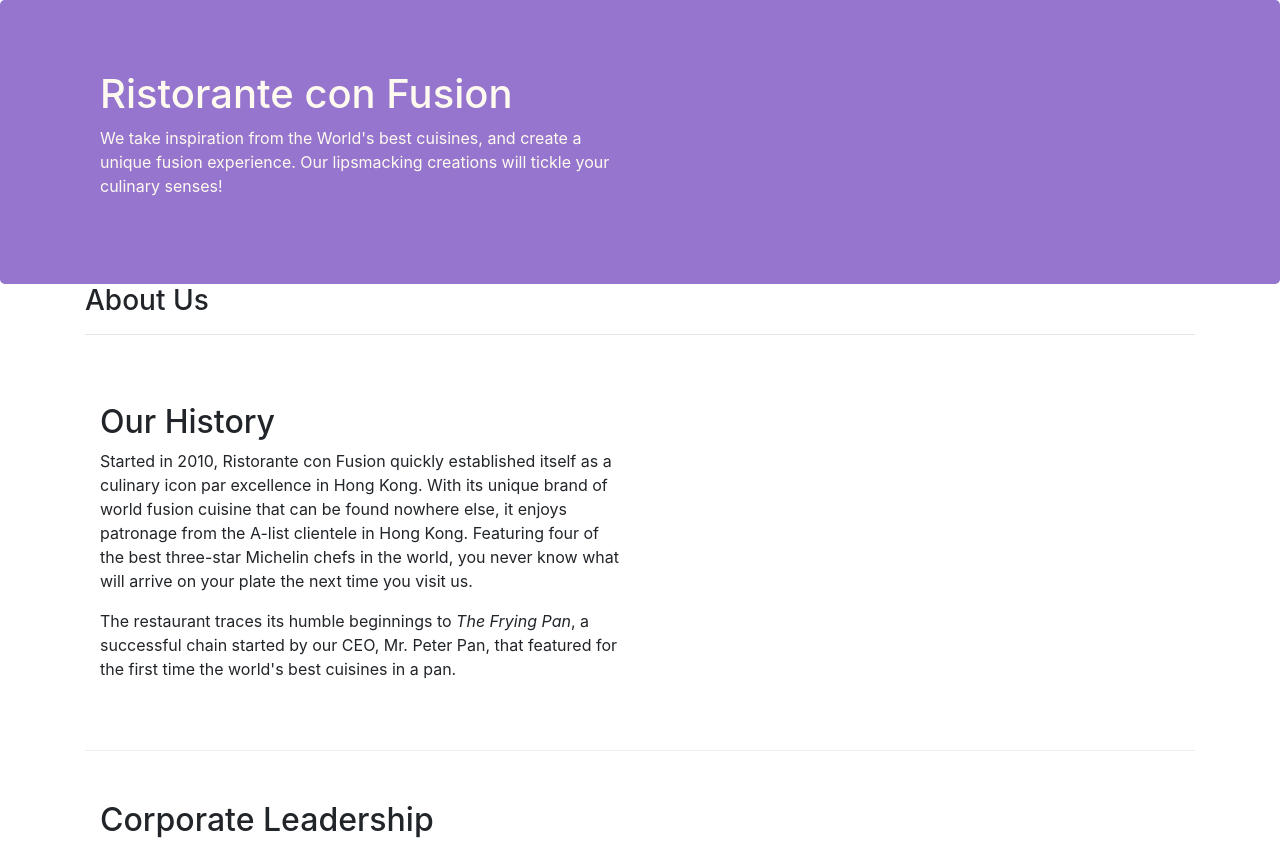
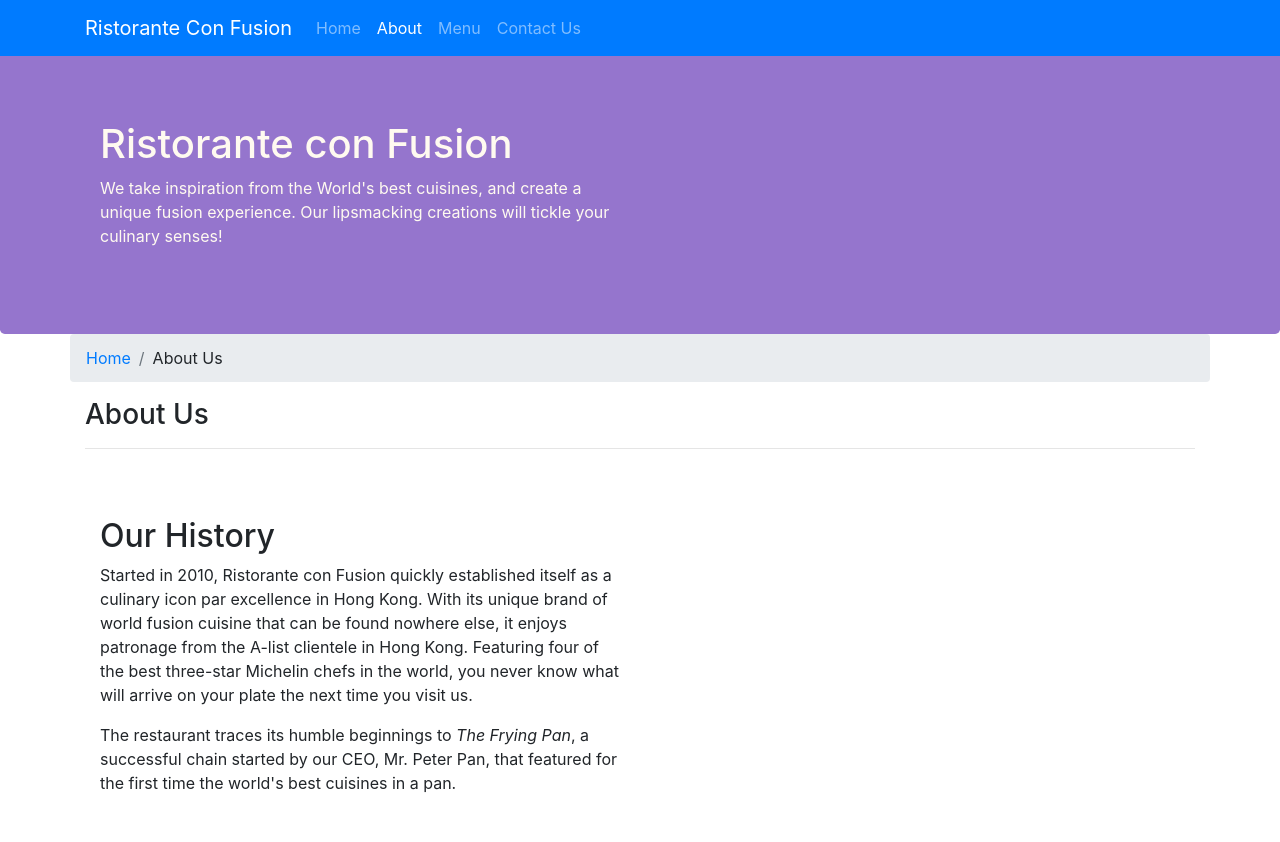
Before and after one commit to Hnmani/Bootstrap-Website-Coursera, a website: page aboutus.html in a window 1280 px wide. Shown: the top 842 px of the page. Drawn offline with nearby package versions, Linux system fonts and the light colour scheme.

Commit message:
Navigation System

```diff
--- a/aboutus.html
+++ b/aboutus.html
@@ -15,6 +15,20 @@
 </head>
 
 <body>
+    <nav class='navbar navbar-dark navbar-expand-sm bg-primary fixed-top'>
+      <div class="container">
+        <a class="navbar-brand" href="#">Ristorante Con Fusion</a>
+        <button type="button" class='navbar-toggler' data-toggle='collapse' data-target='#navbar'><span class='navbar-toggler-icon'></span></button>
+        <div class="collapse navbar-collapse" id='navbar'>
+          <ul class='navbar-nav mr-auto'>
+            <li class='nav-item'><a class='nav-link' href="./index.html">Home</a></li>
+            <li class='nav-item active'><a class='nav-link' href="#"> About</a></li>
+            <li class='nav-item'><a class='nav-link' href="#"> Menu</a></li>
+            <li class='nav-item'><a class='nav-link' href="#"> Contact Us</a></li>
+          </ul>
+        </div>
+      </div>
+    </nav>
 
     <header class="jumbotron">
         <div class="container">
@@ -31,6 +45,10 @@
 
     <div class='container'>
         <div class='row'>
+            <ol class='col-12 breadcrumb'>
+              <li class='breadcrumb-item'><a href="./index.html">Home</a></li>
+              <li class='breadcrumb-item'>About Us</li>
+            </ol>
             <div class='col-12'>
                <h3>About Us</h3>
                <hr>
--- a/css/styles.css
+++ b/css/styles.css
@@ -27,3 +27,11 @@
     margin:0px;
     color:#0f0f0f;
 }
+body{
+    padding:50px 0px 0px 0px;
+    z-index:0;
+}
+
+.navbar-dark {
+     background-color: #512DA8;
+}
```
Also changed, not shown: index.html (+17 -3 lines).
